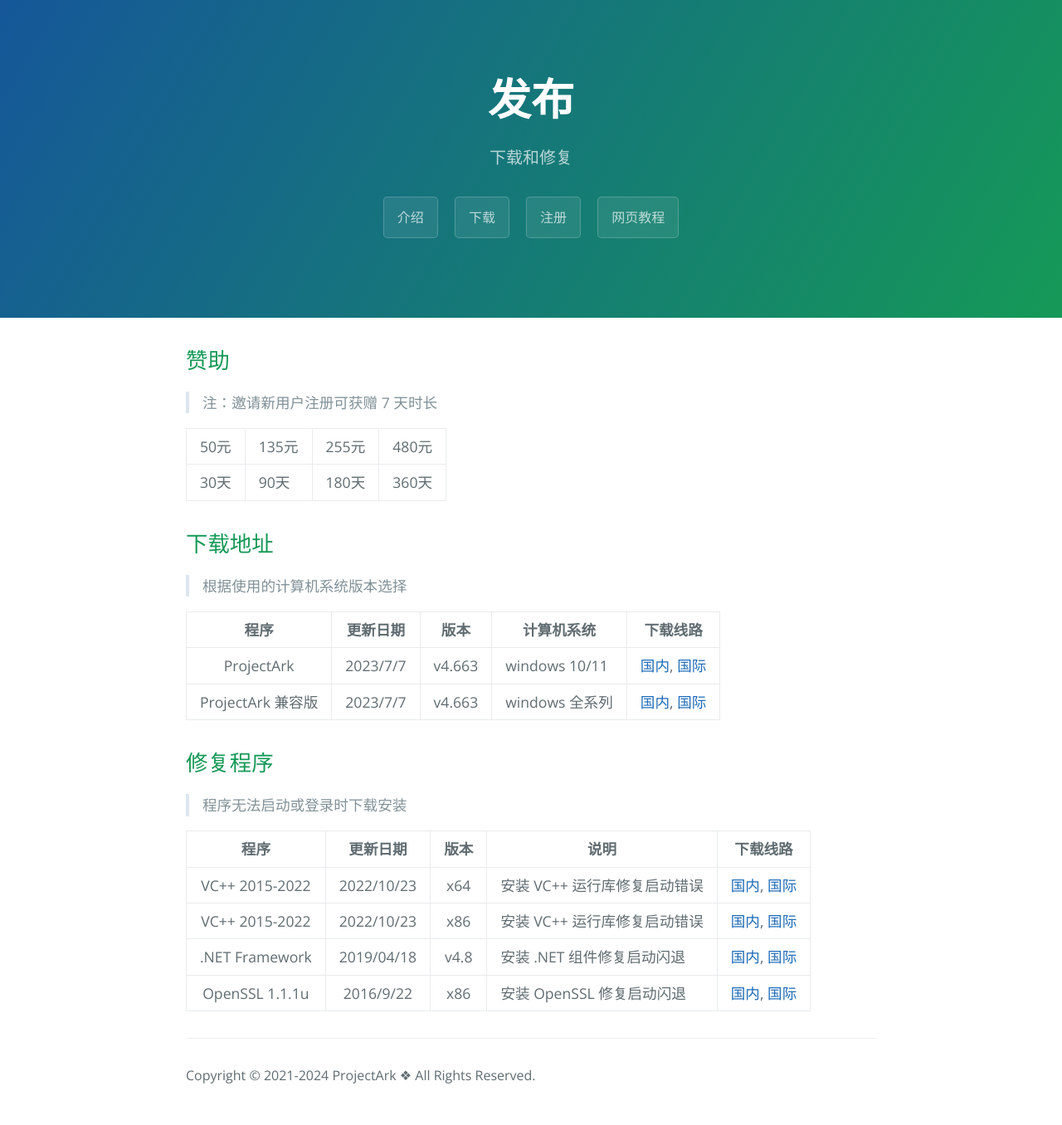
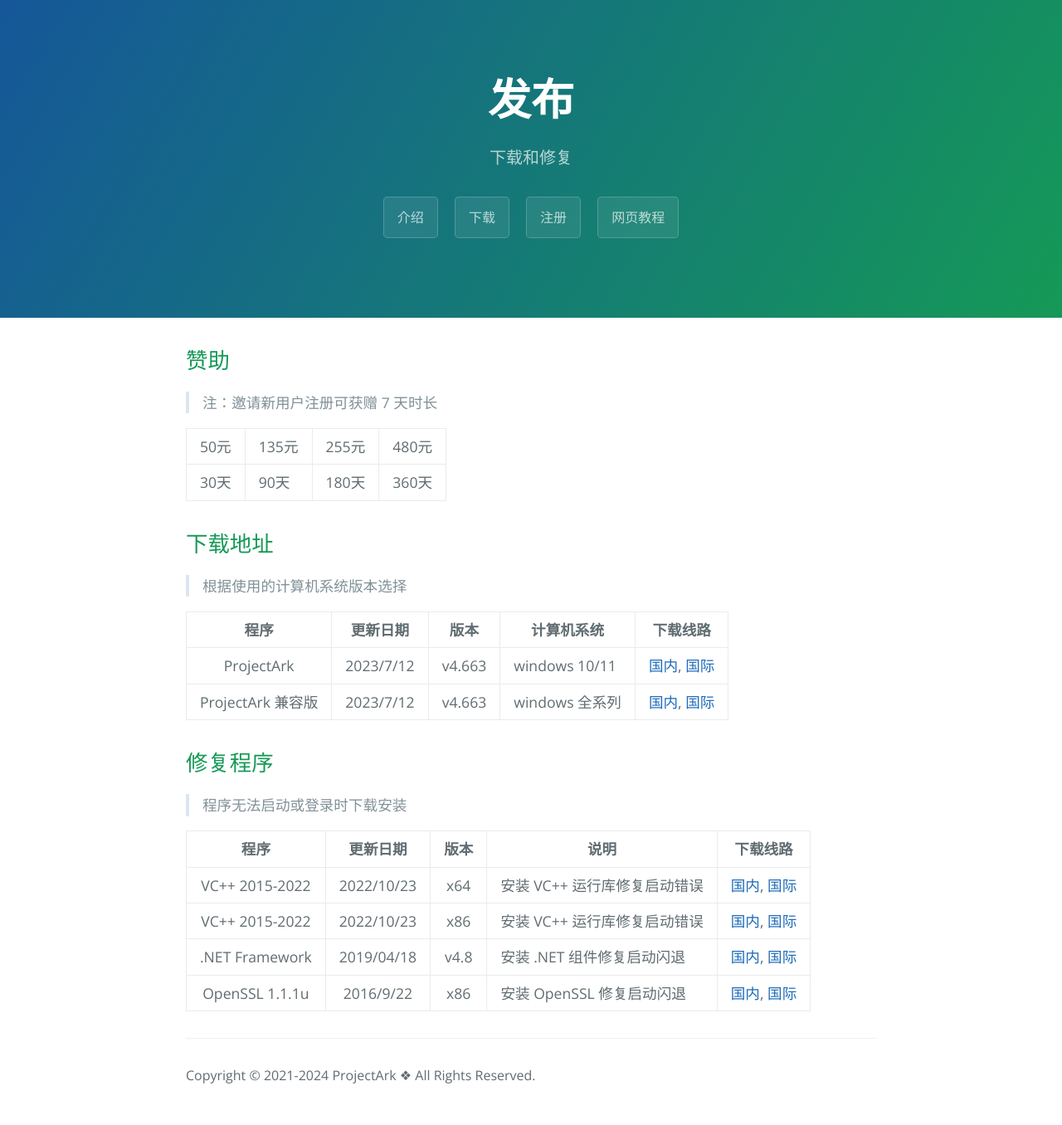
Before and after one commit to ProjectArkClub/ProjectArkClub.github.io, a Jekyll site: the page built from release.md, in a window 1280 px wide. Shown: the whole page at 83% size. Built offline with Jekyll 4.4.1, drawn with Linux system fonts in a browser that asks for light colours.

Commit message:
new version

```diff
--- a/_config.yml
+++ b/_config.yml
@@ -40,7 +40,7 @@
 google_analytics: G-Q0B9W70VGJ
 projectArk: False
 projectArk_version: v4.663
-projectArk_version_update: 2023/7/7
+projectArk_version_update: 2023/7/12
 projectArk_update_version: v3.7.9.0
 
 # Build settings
```
